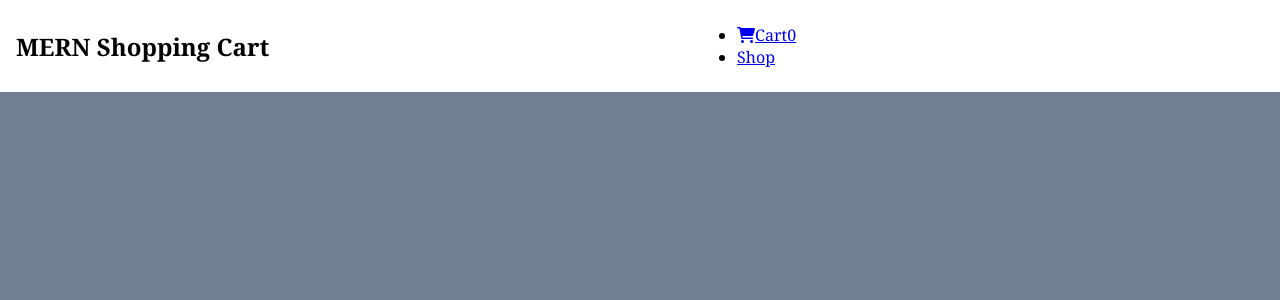
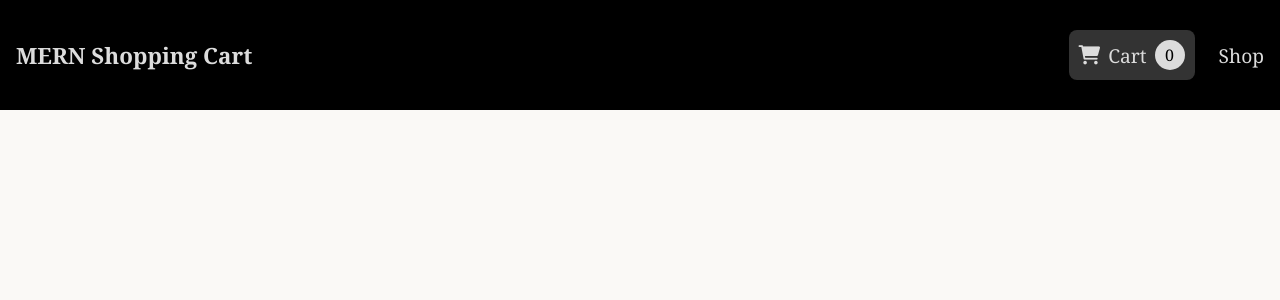
Before and after one commit to NandoLofi/react-store, a React (Create React App) app in the folder react-store/: page / in a window 1280 px wide. Shown: the top 300 px of the page. Built offline with nearby package versions, Linux system fonts and the light colour scheme.

Commit message:
adding styling for cart experience

```diff
--- a/react-store/src/App.js
+++ b/react-store/src/App.js
@@ -2,17 +2,23 @@ import React from "react"
 import "./App.css"
 import { BrowserRouter as Router, Route, Routes} from 'react-router-dom'
 import Navbar from "./components/Navbar"
+import { useState } from "react"
 
 import HomeScreen from './screens/HomeScreen'
 import CartScreen from './screens/CartScreen'
 import ProductScreen from './screens/ProductScreen'
+import Backdrop from "./components/Backdrop"
+import SideDrawer from "./components/SideDrawer"
 
 function App() {
+  const [sideToggle, setsideToggle] = useState(false)
+
+
   return (
     <Router>
       <Navbar />
-      {/* SideDrawer */}
-      {/* Backdrop */}
+      <SideDrawer show={sideToggle} />
+      <Backdrop show={sideToggle} />
       <main>
       <Routes>
         <Route exact path="/" component={<HomeScreen/>} />
--- a/react-store/src/components/Backdrop.css
+++ b/react-store/src/components/Backdrop.css
@@ -0,0 +1,9 @@
+.backdrop {
+    width: 100%;
+    height: 100vh;
+    background-color: rgba(0, 0, 0, 0.5);
+    z-index: 100;
+    position: fixed;
+    top: 0;
+    left: 0;;
+}
--- a/react-store/src/components/Backdrop.jsx
+++ b/react-store/src/components/Backdrop.jsx
@@ -0,0 +1,8 @@
+import React from 'react'
+import "./Backdrop.css"
+
+export default function Backdrop({show}) {
+  return show && (
+    <div className='backdrop'>Backdrop</div>
+  )
+}
--- a/react-store/src/components/Navbar.css
+++ b/react-store/src/components/Navbar.css
@@ -1,9 +1,87 @@
 .navbar {
     width: 100%;
-    background-color: white;
+    background-color: black;
     display: flex;
     justify-content: space-between;
     align-items: center;
     padding: 1.5rem 1rem;
     z-index: 50;
+    height: 110px;
 }
+.navbar__logo > h2 {
+    color: gainsboro;
+    font-size: 1.4rem;
+    cursor: pointer;
+}
+.navbar__links {
+    display: flex;
+    list-style: none;
+    align-items: center;
+}
+.navbar__links > li {
+    padding-left: 1.5rem;
+}
+.navbar__links > li > a {
+    text-decoration: none;
+    color: gainsboro;
+    font-size: 1.2rem;
+    display: flex;
+    align-items: center;
+}
+.navbar__links > li > a > span {
+    display: flex;
+    align-items: center;
+    margin-left: 8px;
+}
+.cart__link {
+    background: #333;
+    padding: 10px;
+    border-radius: 8px;
+}
+.cart__link:hover {
+    background: lightcoral;
+    color: gainsboro;
+}
+.cartlogo__badge {
+    width: 30px;
+    height: 30px;
+    background: gainsboro;
+    border-radius: 50%;
+    margin-left: 8px;
+    color: black;
+    display: flex;
+    justify-content: center;
+    align-items: center;
+    text-align: center;
+    font-size: 1rem;
+}
+.hamburger__menu {
+    width: 30px;
+    height: 30px;
+    display: none;
+    flex-direction: column;
+    justify-content: space-between;
+    align-items: center;
+    cursor: pointer;
+}
+.hamburger__menu > div {
+    width: 100%;
+    height: 3px;
+    background-color: gainsboro;
+}
+.hamburger__menu:hover > div {
+    background: lightcoral;
+}
+@media (max-width: 960px) {
+    .navbar__links {
+        display: none;
+    }
+    .hamburger__menu {
+        display: flex;
+    }
+}
+@media (max-width: 500px){
+    .navbar__logo > h2 {
+        font-size: 1rem;
+    }
+}
--- a/react-store/src/components/Navbar.jsx
+++ b/react-store/src/components/Navbar.jsx
@@ -6,17 +6,19 @@ export default function Navbar() {
   return (
     <nav className='navbar'>
         {/* logo */}
-        <div className='navbar__log'>
+        <div className='navbar__logo'>
             <h2>MERN Shopping Cart</h2>
         </div>
 
         {/* links */}
         <ul className='navbar__links'>
             <li>
-                <Link to="/cart">
+                <Link to="/cart" className='cart__link'>
                   <i className='fas fa-shopping-cart'> </i>
+                  <span>
                   Cart
-                <span className='cartlogo__badge'>0</span>
+                  <span className='cartlogo__badge'>0</span>
+                  </span>
                 </Link>
             </li>
             <li>
--- a/react-store/src/components/SideDrawer.css
+++ b/react-store/src/components/SideDrawer.css
@@ -0,0 +1,14 @@
+.sidedrawer {
+    width: 70%;
+    height: 100vh;
+    background-color: white;
+    position: fixed;
+    top: 0;
+    left: 0;
+    z-index: 200;
+    transform: translate(-100%);
+    transition: all 0.3s ease-out;
+}
+.sidedrawer.show {
+    transform: translate(0);
+}
--- a/react-store/src/components/SideDrawer.jsx
+++ b/react-store/src/components/SideDrawer.jsx
@@ -0,0 +1,13 @@
+import React from 'react'
+import "./SideDrawer.css"
+
+export default function SideDrawer({show}) {
+  const sideDrawerClass = ["sidedrawer"]
+  if(show){
+    sideDrawerClass.push("show")
+  }
+
+  return (
+    <div className={sideDrawerClass.join(" ")}>SideDrawer</div>
+  )
+}
--- a/react-store/src/index.css
+++ b/react-store/src/index.css
@@ -6,7 +6,7 @@
 
 body {
     font-family: Cambria, Cochin, Georgia, Times, 'Times New Roman', serif;
-    background-color: slategrey;
+    background-color: #FAF9F6;
 }
 img {
     width: 100%;
```
Also changed, not shown: react-store/src/setupTests.js (added, +5 -0 lines).
